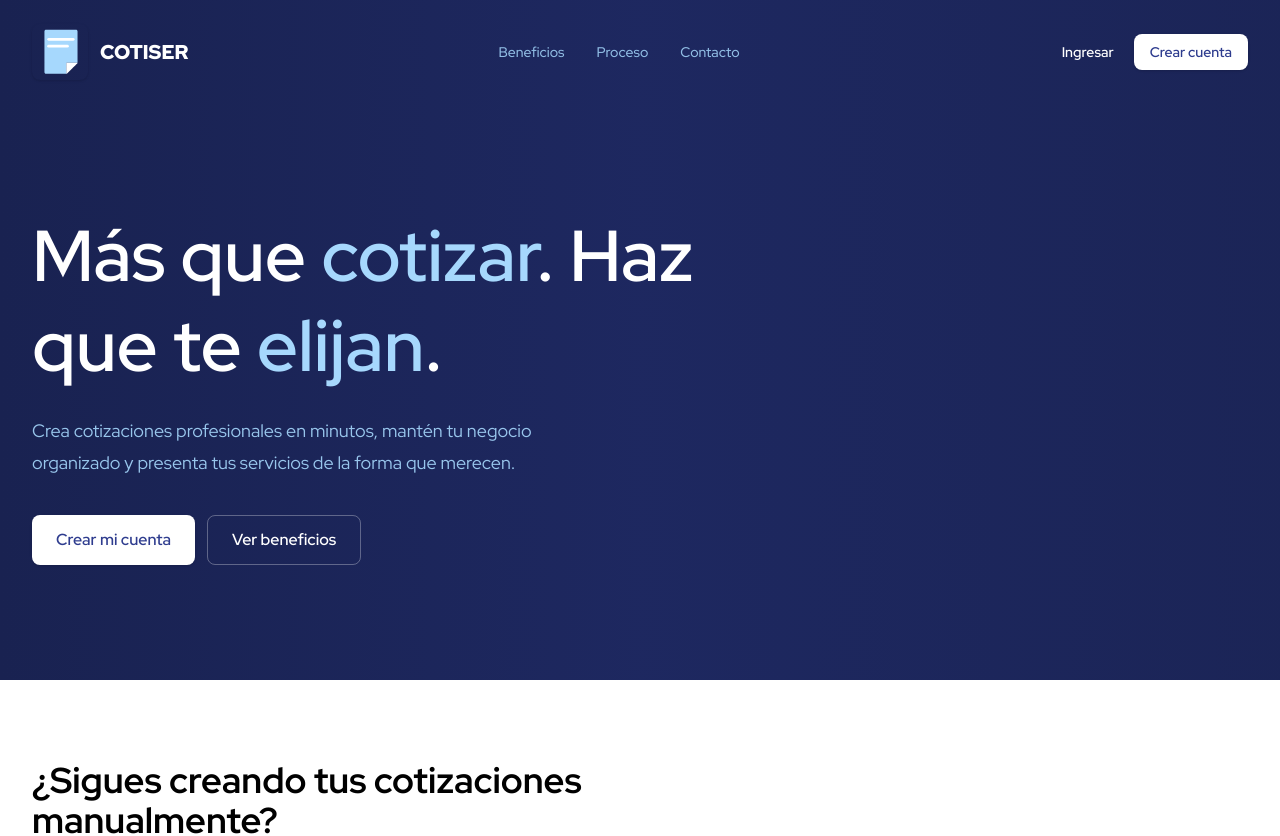
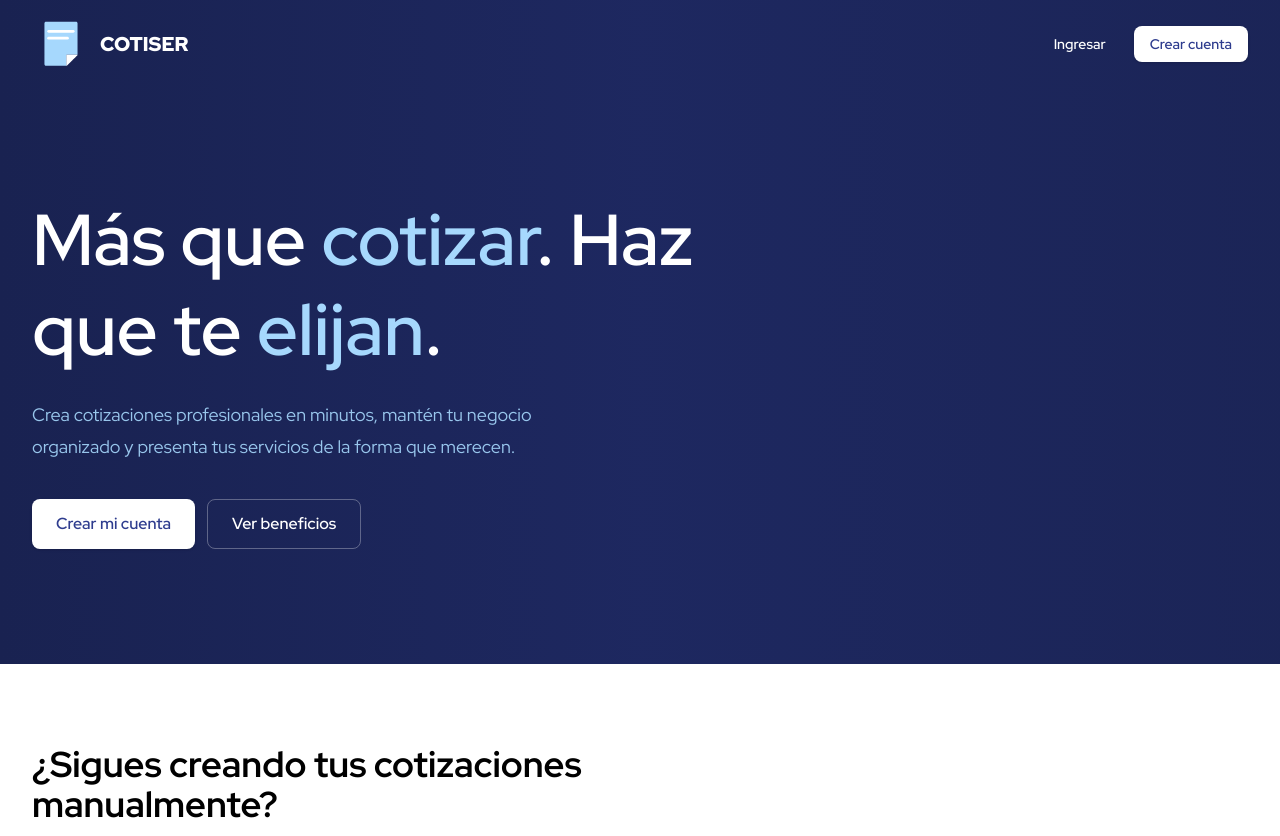
Before and after one commit to vicentediaz2/COTISER, a Next.js app: page / in a window 1280 px wide. Shown: the top 836 px of the page. Built offline with nearby package versions, Linux system fonts and the light colour scheme.

Commit message:
fix/header normalizado

```diff
--- a/app/_components/AuthShell.tsx
+++ b/app/_components/AuthShell.tsx
@@ -1,10 +1,11 @@
 import { Brand } from "./Brand";
+import { headerBar, headerInner } from "./headerStyles";
 
 export function AuthShell({ children }: { children: React.ReactNode }) {
   return (
     <main className="bg-slate-50 text-slate-950">
-      <header className="border-b border-blue-100 bg-white px-6 py-5">
-        <div className="mx-auto max-w-6xl"><Brand dark /></div>
+      <header className={headerBar}>
+        <div className={headerInner}><Brand /></div>
       </header>
       <section className="mx-auto grid max-w-6xl gap-10 px-6 py-12 lg:grid-cols-[0.9fr_1.1fr] lg:items-center lg:py-20">
         <div>
--- a/app/_components/Brand.tsx
+++ b/app/_components/Brand.tsx
@@ -1,19 +1,18 @@
 import Image from "next/image";
 import Link from "next/link";
 
-export function Brand({ dark = false }: { dark?: boolean }) {
+export function Brand({ light = false }: { light?: boolean }) {
   return (
-      <Link href="/" className="flex items-center gap-3" aria-label="Cotiser">
-        <span className="grid size-14 place-items-center rounded-lg p-1 ">
+    <Link href="/" className="flex shrink-0 items-center gap-3" aria-label="Cotiser">
+      <span className="grid size-14 place-items-center rounded-lg p-1">
         <Image
-            src="/elementos-graficos/isotipo-azul.svg"
+          src={light ? "/elementos-graficos/isotipo-celeste.svg" : "/elementos-graficos/isotipo-azul.svg"}
           alt=""
           width={60}
           height={60}
-            className=""
         />
       </span>
-        <span className="text-xl font-black text-emerald-600">COTISER</span>
+      <span className={`text-xl font-black ${light ? "text-white" : "text-emerald-600"}`}>COTISER</span>
     </Link>
   );
 }
--- a/app/_components/LandingHeader.tsx
+++ b/app/_components/LandingHeader.tsx
@@ -1,35 +1,16 @@
-import Image from "next/image";
 import Link from "next/link";
+import { Brand } from "./Brand";
+import { headerActions, headerActionGhostLight, headerActionSolidLight, headerInner } from "./headerStyles";
 
 export function LandingHeader() {
   return (
-    <header className="mx-auto flex max-w-7xl items-center justify-between px-6 py-6 lg:px-8">
-      <Link href="/" className="flex items-center gap-3" aria-label="Cotiser">
-        <span className="grid size-14 place-items-center rounded-lg p-1 shadow-sm">
-          <Image
-            src="/elementos-graficos/isotipo-celeste.svg"
-            alt=""
-            width={60}
-            height={60}
-            className=""
-          />
-        </span>
-        <span className="text-xl font-black">COTISER</span>
-      </Link>
-      <nav className="hidden items-center gap-8 text-sm font-medium text-blue-50/85 md:flex">
-        <Link className="transition hover:text-white" href="/#beneficios">
-          Beneficios
-        </Link>
-        <Link className="transition hover:text-white" href="/#proceso">
-          Proceso
-        </Link>
-        <Link className="transition hover:text-white" href="/#contacto">
-          Contacto
-        </Link>
-      </nav>
-      <div className="flex items-center gap-2">
-        <Link href="/iniciar-sesion" className="hidden px-3 py-2 text-sm font-semibold text-white transition hover:text-blue-100 sm:inline-flex">Ingresar</Link>
-        <Link href="/registro" className="rounded-lg bg-white px-4 py-2 text-sm font-semibold text-blue-700 shadow-sm transition hover:bg-blue-50">Crear cuenta</Link>
+    <header className="px-6 py-4 lg:px-8">
+      <div className={headerInner}>
+        <Brand light />
+        <div className={headerActions}>
+          <Link href="/iniciar-sesion" className={`${headerActionGhostLight} hidden sm:inline-flex`}>Ingresar</Link>
+          <Link href="/registro" className={`inline-flex ${headerActionSolidLight}`}>Crear cuenta</Link>
+        </div>
       </div>
     </header>
   );
--- /dev/null
+++ b/app/_components/headerStyles.ts
@@ -0,0 +1,16 @@
+export const headerBar = "border-b border-blue-100 bg-white px-6 py-4 lg:px-8";
+
+export const headerInner = "mx-auto flex max-w-7xl items-center justify-between gap-4";
+
+export const headerActions = "flex items-center gap-3";
+
+export const headerActionBase =
+  "items-center gap-2 rounded-lg px-4 py-2 text-sm font-semibold transition";
+
+export const headerActionSecondary = `${headerActionBase} border border-blue-100 text-blue-700 hover:bg-blue-50`;
+
+export const headerActionGhostLight = `${headerActionBase} text-white hover:text-blue-100`;
+
+export const headerActionSolidLight = `${headerActionBase} bg-white text-blue-700 shadow-sm hover:bg-blue-50`;
+
+export const headerActionPrimary = `${headerActionBase} bg-blue-700 text-white shadow-sm hover:bg-blue-800`;
--- a/app/cotizaciones/page.tsx
+++ b/app/cotizaciones/page.tsx
@@ -1,5 +1,6 @@
 import { Brand } from "@/app/_components/Brand";
 import { FormMessage } from "@/app/_components/FormMessage";
+import { headerActions, headerActionSecondary, headerBar, headerInner } from "@/app/_components/headerStyles";
 import { signOut } from "@/app/auth/actions";
 import { getSupabaseEnv, hasSupabaseEnv } from "@/lib/supabase/env";
 import { createClient } from "@/lib/supabase/server";
@@ -99,7 +100,7 @@ export default async function QuotationsPage({ searchParams }: Props) {
   const params = await searchParams;
 
   return <main className="min-h-screen bg-slate-50 text-slate-950">
-    <header className="border-b border-blue-100 bg-white px-6 py-4"><div className="mx-auto flex max-w-7xl items-center justify-between"><Brand dark /><div className="flex items-center gap-3"><Link href="/perfil" className="rounded-lg border border-blue-100 px-4 py-2 text-sm font-semibold text-blue-700 hover:bg-blue-50">Editar perfil</Link><form action={signOut}><button className="rounded-lg border border-blue-100 px-4 py-2 text-sm font-semibold text-blue-700 hover:bg-blue-50">Cerrar sesión</button></form></div></div></header>
+    <header className={headerBar}><div className={headerInner}><Brand /><div className={headerActions}><Link href="/perfil" className={`inline-flex ${headerActionSecondary}`}>Editar perfil</Link><form action={signOut}><button className={`inline-flex ${headerActionSecondary}`}>Cerrar sesión</button></form></div></div></header>
     <div className="mx-auto max-w-7xl space-y-8 px-6 py-10"><div><h1 className="mt-2 text-4xl font-semibold">Panel</h1><p className="mt-2 text-slate-600">Consulta el historial y administra tus clientes, servicios y propuestas.</p></div><FormMessage error={params.error ?? (queryError ? `No se pudieron cargar los datos: ${queryError.message}` : undefined)} message={params.mensaje} /><PanelActions customers={customers} services={services} customerRecords={customerRecords} serviceRecords={serviceRecords} /><section><div className="mb-4 flex items-center justify-between gap-4"><h2 className="text-xl font-semibold">Historial de cotizaciones</h2><span className="text-sm text-slate-500">{quotations.length} {quotations.length === 1 ? "registro" : "registros"}</span></div><QuotationList quotations={editableQuotations} customers={customers} services={services} organization={exportOrganization} /></section></div>
   </main>;
 }
--- a/app/legal/layout.tsx
+++ b/app/legal/layout.tsx
@@ -1,5 +1,6 @@
 import Link from "next/link";
 import { Brand } from "@/app/_components/Brand";
+import { headerActions, headerActionBase, headerActionPrimary, headerActionSecondary, headerInner } from "@/app/_components/headerStyles";
 
 const legalNav = [
   { href: "/legal/terminos", label: "Términos" },
@@ -13,21 +14,25 @@ export default function LegalLayout({
   children: React.ReactNode;
 }>) {
   return (
-    <div className="flex min-h-screen flex-col bg-slate-100 text-slate-950">
-      <header className="sticky top-0 z-20 border-b border-slate-200 bg-white/90 backdrop-blur">
-        <div className="mx-auto flex max-w-3xl items-center justify-between gap-4 px-6 py-4 lg:px-8">
+    <div className="flex flex-col bg-slate-100 text-slate-950">
+      <header className="sticky top-0 z-20 py-4 border-b border-blue-100 bg-white/90 backdrop-blur">
+        <div className={headerInner}>
           <Brand />
           <nav className="hidden items-center gap-1 sm:flex" aria-label="Documentos legales">
             {legalNav.map((item) => (
               <Link
                 key={item.href}
                 href={item.href}
-                className="rounded-lg px-3 py-2 text-sm font-medium text-slate-600 transition hover:bg-blue-100 hover:text-blue-700"
+                className={`inline-flex ${headerActionBase} text-slate-600 hover:bg-blue-50 hover:text-blue-700`}
               >
                 {item.label}
               </Link>
             ))}
           </nav>
+          <div className={headerActions}>
+            <Link href="/iniciar-sesion" className={`hidden sm:inline-flex ${headerActionSecondary}`}>Ingresar</Link>
+            <Link href="/registro" className={`inline-flex ${headerActionPrimary}`}>Crear cuenta</Link>
+          </div>
         </div>
       </header>
       <main className="flex-1 px-6 py-12 lg:py-16">
--- a/app/perfil/page.tsx
+++ b/app/perfil/page.tsx
@@ -1,6 +1,7 @@
 import Link from "next/link";
 import { Brand } from "@/app/_components/Brand";
 import { FormMessage } from "@/app/_components/FormMessage";
+import { headerActions, headerActionSecondary, headerBar, headerInner } from "@/app/_components/headerStyles";
 import { signOut } from "@/app/auth/actions";
 import { hasSupabaseEnv } from "@/lib/supabase/env";
 import { getSupabaseEnv } from "@/lib/supabase/env";
@@ -54,7 +55,7 @@ export default async function ProfilePage({ searchParams }: Props) {
 
   return (
     <main className="min-h-screen bg-slate-50 text-slate-950">
-      <header className="border-b border-blue-100 bg-white px-6 py-4"><div className="mx-auto flex max-w-7xl items-center justify-between"><Brand dark /><div className="flex items-center gap-3"><Link href="/panel" className="rounded-lg border border-blue-100 px-4 py-2 text-sm font-semibold text-blue-700 hover:bg-blue-50">Volver al panel</Link><form action={signOut}><button className="rounded-lg border border-blue-100 px-4 py-2 text-sm font-semibold text-blue-700 hover:bg-blue-50">Cerrar sesión</button></form></div></div></header>
+      <header className={headerBar}><div className={headerInner}><Brand /><div className={headerActions}><Link href="/panel" className={`inline-flex ${headerActionSecondary}`}>Volver al panel</Link><form action={signOut}><button className={`inline-flex ${headerActionSecondary}`}>Cerrar sesión</button></form></div></div></header>
       <div className="mx-auto max-w-3xl px-6 py-10">
         <div className="mb-8"><p className="text-sm font-semibold uppercase tracking-wide text-blue-700">Configuración</p><h1 className="mt-2 text-4xl font-semibold">Editar perfil</h1><p className="mt-2 text-slate-600">Administra los datos de acceso y la información de tu organización.</p></div>
         <FormMessage error={params.error ?? (profileError ? "No se pudo cargar la organización." : undefined)} message={params.mensaje} />
```
Also changed, not shown: public/elementos-graficos/isotipo-azul.svg. Lines whose indentation alone changed are shown as unchanged.
